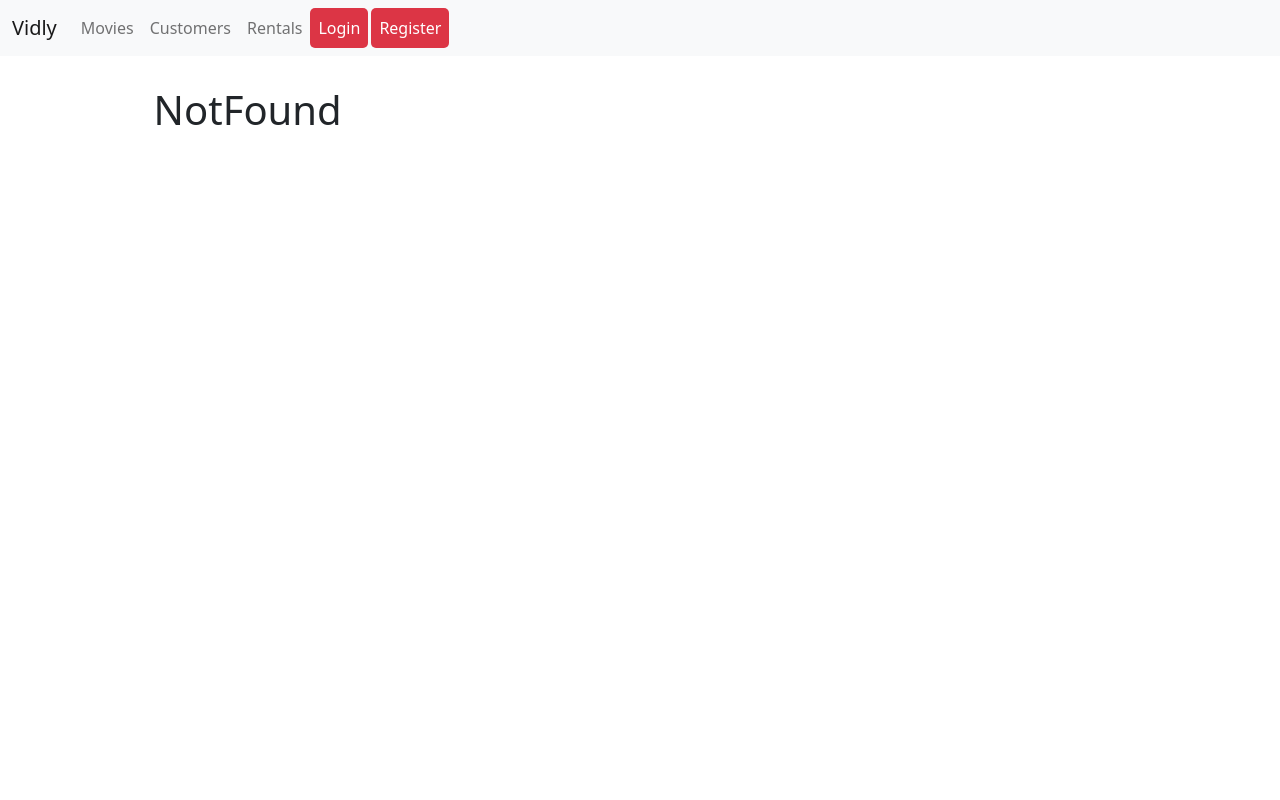
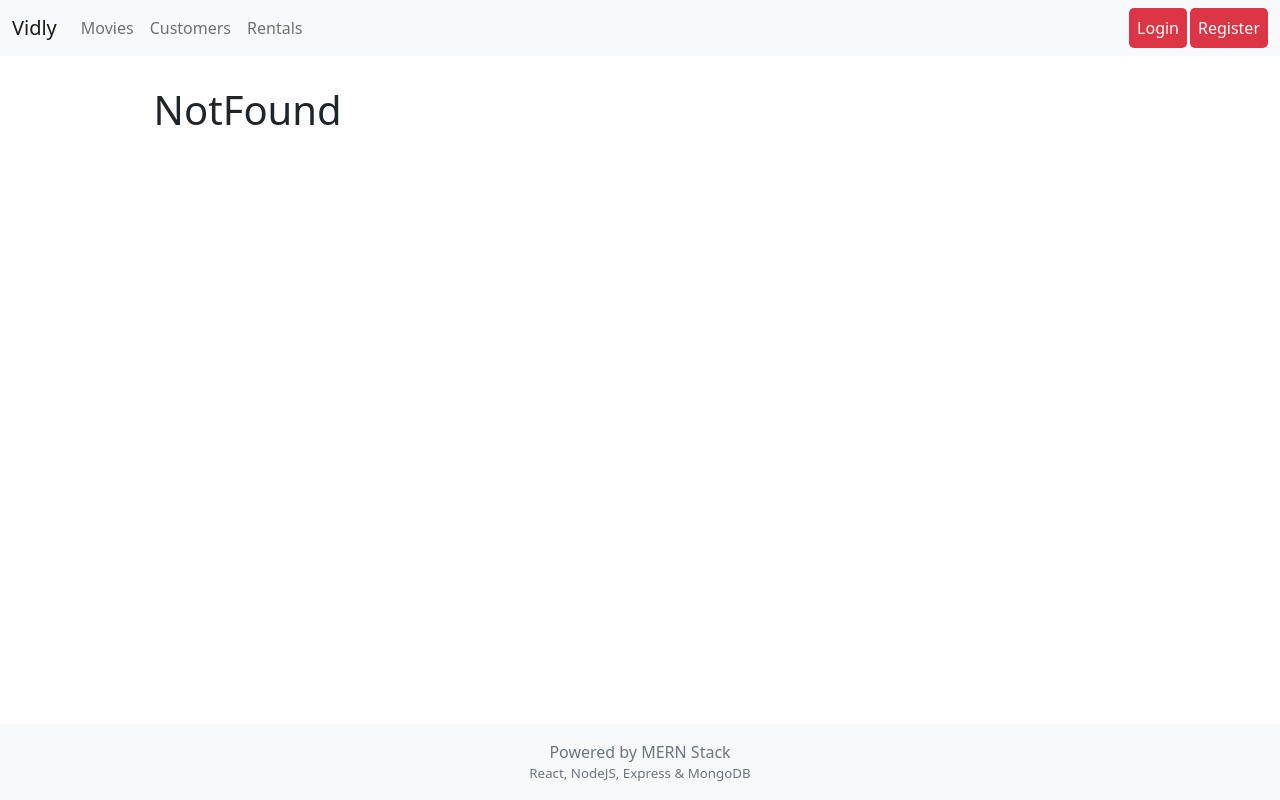
Before and after one commit to apratimjaiswal/vidly-react, a React (Create React App) app: page /not-found in a window 1280 px wide. Built offline with nearby package versions, Linux system fonts and the light colour scheme.

Commit message:
Added Footer and NavBar CSS changes

```diff
--- a/src/App.css
+++ b/src/App.css
@@ -67,6 +67,12 @@
   width: 23%;
 } */
 
+.footer-custom {
+  bottom: 0;
+  left: 0;
+  right: 0;
+}
+
 @media only screen and (max-width: 768px) {
   /* For mobile phones:  */
   .custom-container-col {
@@ -85,6 +91,11 @@
     margin-top: 4%;
     width: 100%;
   }
+
+  .footer-custom {
+    /* position: relative; */
+    display: none;
+  }
 }
 
 @media only screen and (min-width: 992px) {
@@ -97,4 +108,8 @@
   .mleft {
     margin-left: 3px;
   }
+
+  .footer-custom {
+    position: fixed;
+  }
 }
--- a/src/App.js
+++ b/src/App.js
@@ -7,12 +7,13 @@ import Customers from "./components/customers";
 import Rentals from "./components/rentals";
 import NotFound from "./components/notFound";
 import NavBar from "./components/navBar";
+import Footer from "./components/Footer";
 import LoginForm from "./components/loginForm";
-import Logout from './components/logout';
-import RegisterForm from './components/registerForm';
-import ProtectedRoute from './components/common/protectedRoute';
+import Logout from "./components/logout";
+import RegisterForm from "./components/registerForm";
+import ProtectedRoute from "./components/common/protectedRoute";
 import auth from "./services/authService";
-import 'react-toastify/dist/ReactToastify.css';
+import "react-toastify/dist/ReactToastify.css";
 import "./App.css";
 
 class App extends Component {
@@ -29,8 +30,10 @@ class App extends Component {
     return (
       <React.Fragment>
         <ToastContainer />
-        <NavBar user={ user } />
-        <main className=" custom-container-col"> {/*container col-8 */}
+        <NavBar user={user} />
+        <main className=" custom-container-col">
+          {" "}
+          {/*container col-8 */}
           <Switch>
             <Route path="/register" component={RegisterForm} />
             <Route path="/login" component={LoginForm} />
@@ -47,7 +50,7 @@ class App extends Component {
             {/* <Route path="/movies" component={Movies} /> */}
             <Route
               path="/movies"
-              render={props => <Movies {...props} user={this.state.user} />}
+              render={(props) => <Movies {...props} user={this.state.user} />}
             />
             <Route path="/customers" component={Customers} />
             <Route path="/rentals" component={Rentals} />
@@ -56,6 +59,7 @@ class App extends Component {
             <Redirect to="/not-found" />
           </Switch>
         </main>
+        <Footer />
       </React.Fragment>
     );
   }
--- /dev/null
+++ b/src/components/Footer.jsx
@@ -0,0 +1,16 @@
+import React from "react";
+
+const Footer = () => {
+  return (
+    <footer class="footer mt-auto py-3 bg-light footer-custom">
+      <div class="container" style={{ textAlign: "center" }}>
+        <div class="text-muted">Powered by MERN Stack</div>
+        <div class="text-muted" style={{ fontSize: "smaller" }}>
+          React, NodeJS, Express & MongoDB
+        </div>
+      </div>
+    </footer>
+  );
+};
+
+export default Footer;
--- a/src/components/common/listGroup.jsx
+++ b/src/components/common/listGroup.jsx
@@ -4,7 +4,7 @@ const ListGroup = (props) => {
   const { items, textProperty, valueProperty, selectedItem, onItemSelect } =
     props;
   return (
-    <ul className="list-group">
+    <ul className="list-group" style={{ cursor: "pointer" }}>
       {items.map((item) => (
         <li
           onClick={() => onItemSelect(item)}
--- a/src/components/common/pagination.jsx
+++ b/src/components/common/pagination.jsx
@@ -14,7 +14,8 @@ const Pagination = ({ itemsCount, pageSize, currentPage, onPageChange }) => {
         {pages.map((page) => (
           <li
             key={page}
-            className={page === currentPage ? "page-item active" : "paeg-item"}
+            className={page === currentPage ? "page-item active" : "page-item"}
+            style={{ cursor: "pointer" }}
           >
             <a className="page-link" onClick={() => onPageChange(page)}>
               {page}
--- a/src/components/navBar.jsx
+++ b/src/components/navBar.jsx
@@ -1,6 +1,6 @@
 import React from "react";
 import { Link, NavLink } from "react-router-dom";
-import '../App.css';
+import "../App.css";
 
 const NavBar = ({ user }) => {
   return (
@@ -31,12 +31,23 @@ const NavBar = ({ user }) => {
             <NavLink className="nav-item nav-link" to="/rentals">
               Rentals
             </NavLink>
+          </div>
+        </div>
+        <div
+          className="collapse navbar-collapse"
+          id="navbarNavAltMarkup"
+          style={{ justifyContent: "flex-end" }}
+        >
+          <div className="navbar-nav">
             {!user && (
               <React.Fragment>
                 <NavLink className="nav-item nav-link highlight" to="/login">
                   Login
                 </NavLink>
-                <NavLink className="nav-item nav-link highlight mleft" to="/register">
+                <NavLink
+                  className="nav-item nav-link highlight mleft"
+                  to="/register"
+                >
                   Register
                 </NavLink>
               </React.Fragment>
```
